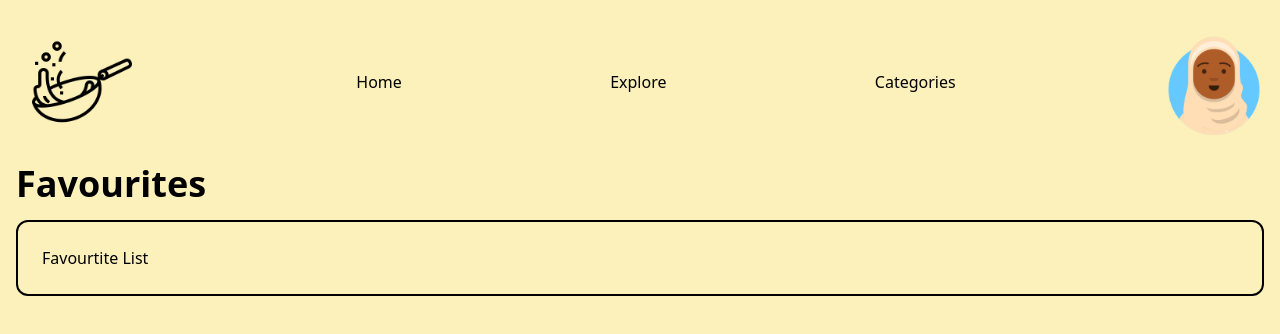
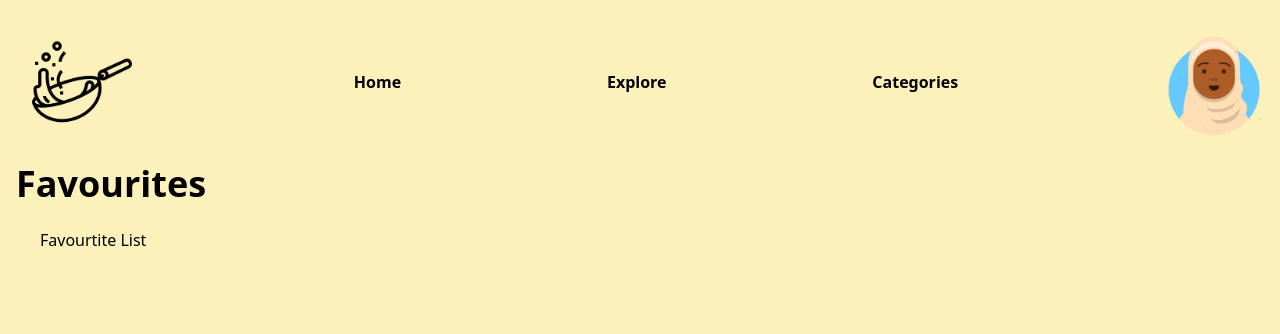
Before and after one commit to horiaomar25/TheMealApp, a Next.js app in the folder themealapp/: page /favourites in a window 1280 px wide. Shown: the top 334 px of the page. Built offline with nearby package versions, Linux system fonts and the light colour scheme.

Commit message:
styling addded to favourites page.

```diff
--- a/themealapp/app/explore/Navigation.jsx
+++ b/themealapp/app/explore/Navigation.jsx
@@ -31,9 +31,9 @@ const Navigation = () => {
           {/* Add margin to create space */}
           </div>
         </div>
-        <Link href="/home">Home</Link>
-        <Link href="/explore">Explore</Link>
-        <Link href="/Categories">Categories</Link>
+        <Link href="/home" className="font-bold">Home</Link>
+        <Link href="/explore" className="font-bold">Explore</Link>
+        <Link href="/Categories" className="font-bold">Categories</Link>
 
 
 
--- a/themealapp/app/explore/SearchResults.jsx
+++ b/themealapp/app/explore/SearchResults.jsx
@@ -30,21 +30,18 @@ const SearchResults = () => {
 
       {/* Conditionally render RecipeCard if selectedMeal is not null */}
       {selectedMeal && (
-        <RecipeCard
-          meal={selectedMeal}
-          onClose={() => setSelectedMeal(null)}
-        />
+        <RecipeCard meal={selectedMeal} onClose={() => setSelectedMeal(null)} />
       )}
 
       {/* Render search results */}
       {!selectedMeal && searchResults.length > 0 && (
-        <section className="m-10 grid grid-cols-1 sm:grid-cols-2 gap-4">
+        <section className="m-10 grid grid-cols-1 sm:grid-cols-3 gap-4">
           {chunkedMeals.map((row, rowIndex) => (
             <div key={rowIndex} className="space-y-4">
               {row.map((meal) => (
                 <div
                   key={meal.idMeal}
-                  className="border border-black hover:bg-orange flex flex-col p-4 justify-center items-center cursor-pointer rounded-lg"
+                  className="border border-black hover:bg-orange flex flex-col p-4 justify-center items-center cursor-pointer rounded-lg "
                   onClick={() => handleMealClick(meal)}
                 >
                   <img
@@ -53,7 +50,7 @@ const SearchResults = () => {
                     width={300}
                     className="mb-4 w-full h-48 object-cover rounded-lg"
                   />
-                  <p className="text-lg font-bold font-poppins">
+                  <p className="text-lg font-bold font-poppins ">
                     {meal.strMeal}
                   </p>
                 </div>
--- a/themealapp/app/favourites/FavourtiteList.jsx
+++ b/themealapp/app/favourites/FavourtiteList.jsx
@@ -1,30 +1,21 @@
-"use client"
 import React from 'react';
 
-
-const FavourtiteList = ({favourites}) => {
+const FavourtiteList = ({ favourites }) => {
   return (
-    <>
-
-    <section className='border-2 border-black m-4 rounded-xl'>
+    <section className=' m-4 rounded-xl '>
       <h2 className='m-6'>Favourtite List</h2>
-    {favourites.map((favourite) =>
-      <div
-        key={favourite.id} className='border-2 border-black rounded-xl w-1/5 m-10 flex flex-col p-6'>
-      <img src={favourite.strMealThumb} alt={favourite.strMeal}  className='w-full'/>
-      <div className='bg-orange w-full'>
-      <h3 className='bg-orange text-xl font-semibold p-4 border border-black'>{favourite.strMeal}</h3>
+      <div className="grid grid-cols-3 gap-4">
+        {favourites.map((favourite) => (
+          <div key={favourite.id} className=' rounded-xl flex flex-col p-6'>
+            <img src={favourite.strMealThumb} alt={favourite.strMeal} className='w-11/12 border border-black roun' />
+            <div className='bg-orange w-11/12'>
+              <h3 className='bg-orange text-xl font-semibold p-4 border border-black'>{favourite.strMeal}</h3>
+            </div>
+          </div>
+        ))}
       </div>
-
-
-
-
-      </div>
-
-  )}
-  </section>
-</>
+    </section>
   )
 }
 
-export default FavourtiteList
+export default FavourtiteList;
```
